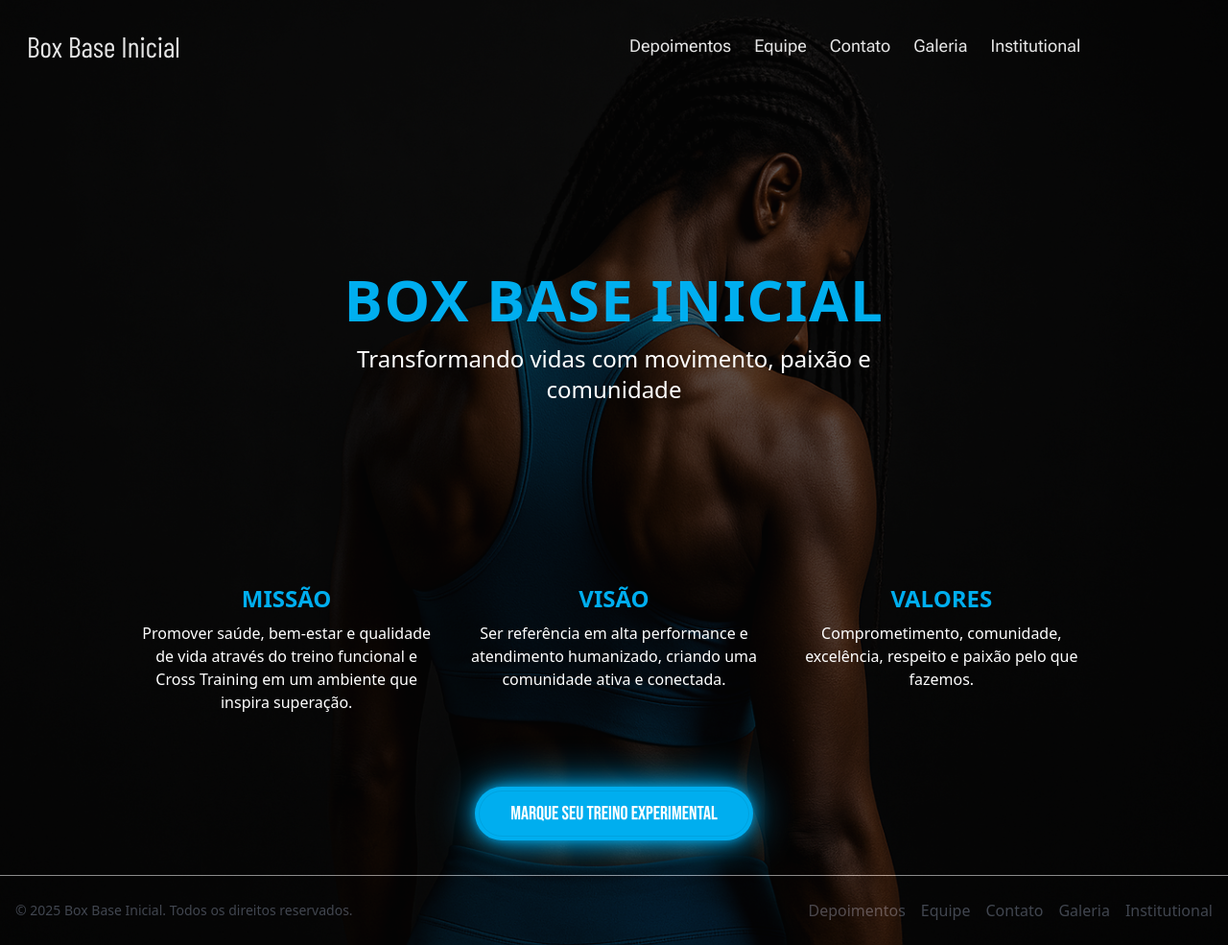
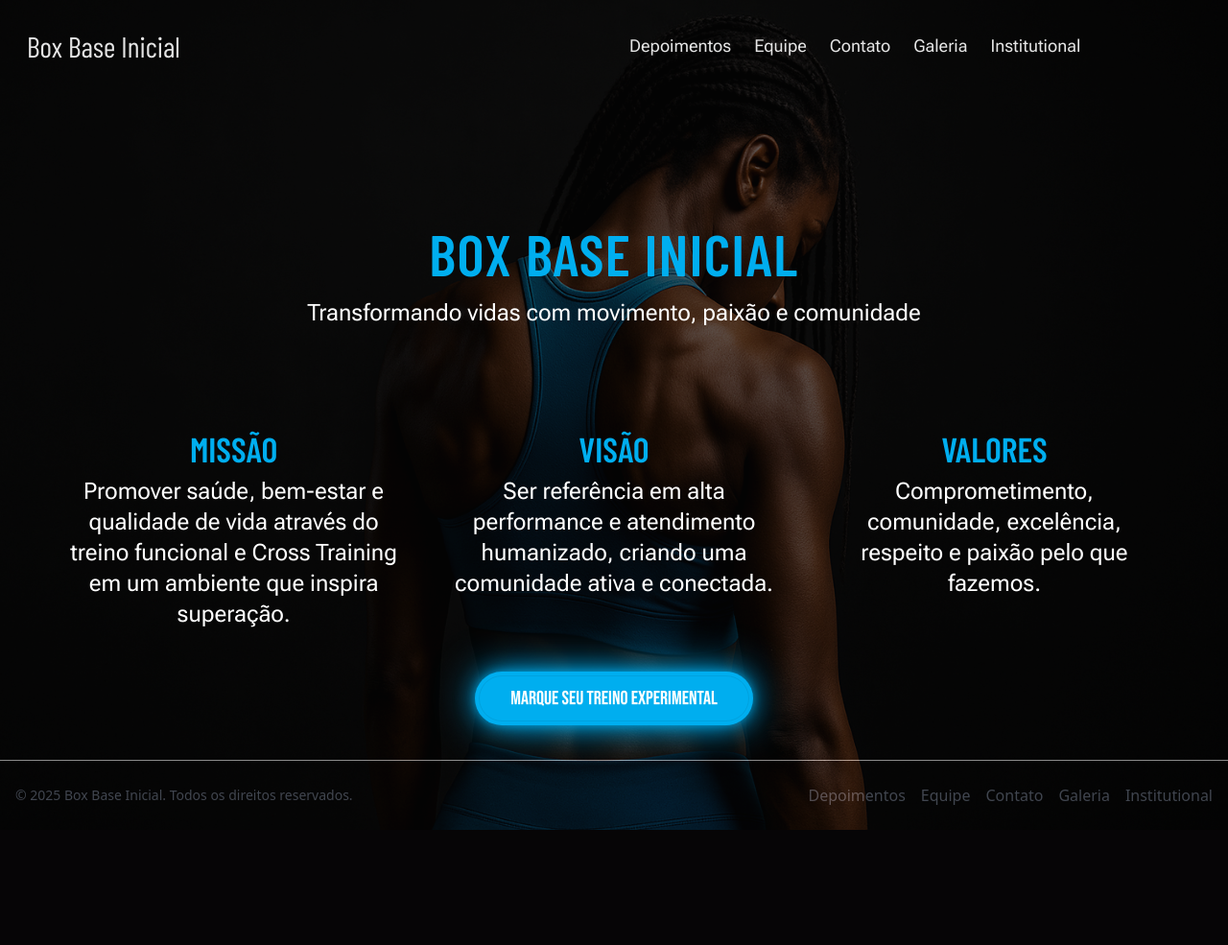
Before and after one commit to bessavagner/template-mark03-bbi, a Python web app: template src/templates/pages/institutional.html in a window 1280 px wide. Shown: the whole page at 96% size. After the commit the page ends 865 px from the top, so only its background shows below. Run offline with Jinja, Linux system fonts and the light colour scheme; the template is opened without the code that fills it, so the values that code supplies are empty; some libraries are stand-ins or nearby versions; some web fonts are replaced.

Commit message:
fix: adjust spacing

```diff
--- a/src/templates/pages/institutional.html
+++ b/src/templates/pages/institutional.html
@@ -6,15 +6,15 @@
 <section id="app-institucional" class="flex flex-col justify-start w-full">
   <img id="hero-bg" src="{{ static('images/institucional-bg.png') }}" alt="Imagem de fundo do box Base Inicial"
     class="absolute inset-0 w-full h-full object-cover opacity-40 z-10" />
-  <div id="app-institucional" class="mt-40 z-20">
+  <div id="app-institucional" class="h-full mt-10 md:mt-40 z-20">
     <section id="institucional" class="relative w-full text-white overflow-hidden">
-      <div class="h-96 " style="background-image: {{ static('images/institucional-bg.png') }};">
+      <div class="h-56 md:h-64" style="background-image: {{ static('images/institucional-bg.png') }};">
         <div class="h-full w-full flex items-center justify-center">
           <div class="text-center px-4">
-            <h2 class="text-4xl md:text-6xl font-bold tracking-wide uppercase text-primary">
+            <h2 class="text-4xl md:text-6xl font-bold tracking-wide uppercase text-primary barlow-condensed-semibold">
               Box Base Inicial
             </h2>
-            <p class="mt-4 text-lg md:text-2xl font-light max-w-2xl mx-auto">
+            <p class="mt-4 text-lg md:text-2xl max-w-2xl mx-auto roboto-flex-400">
               Transformando vidas com movimento, paixão e comunidade
             </p>
           </div>
@@ -22,30 +22,28 @@
       </div>
 
       <!-- Conteúdo -->
-      <div class="max-w-5xl mx-auto py-16 px-4 grid grid-cols-1 md:grid-cols-3 gap-8">
+      <div class="max-w-11/12 mx-auto py-2 md:py-8 px-4 grid grid-rows-3 gap-4 md:grid-rows-1 md:grid-cols-3 md:gap-12">
         <!-- Missão -->
         <div class="text-center">
-          <h3 class="text-2xl font-semibold text-primary mb-2 uppercase">Missão</h3>
-          <p class="text-base font-light">
+          <h3 class="text-4xl text-primary mb-2 uppercase barlow-condensed-semibold">Missão</h3>
+          <p class="text-md md:text-2xl roboto-flex-400">
             Promover saúde, bem-estar e qualidade de vida através do treino funcional e Cross Training em um ambiente
             que inspira superação.
           </p>
         </div>
         <!-- Visão -->
         <div class="text-center">
-          <h3 class="text-2xl font-semibold text-primary mb-2 uppercase">Visão</h3>
-          <p class="text-base font-light">
+          <h3 class="text-4xl text-primary mb-2 uppercase barlow-condensed-semibold">Visão</h3>
+          <p class="text-md md:text-2xl roboto-flex-400">
             Ser referência em alta performance e atendimento humanizado, criando uma comunidade ativa e conectada.
           </p>
         </div>
         <!-- Valores -->
         <div class="text-center">
-          <h3 class="text-2xl font-semibold text-primary mb-2 uppercase">Valores</h3>
-          <ul class="text-base font-light list-disc list-inside space-y-1">
-            <p class="text-base font-light">
-              Comprometimento, comunidade, excelência, respeito e paixão pelo que fazemos.
-            </p>
-          </ul>
+          <h3 class="text-4xl text-primary mb-2 uppercase barlow-condensed-semibold">Valores</h3>
+          <p class="text-md md:text-2xl roboto-flex-400">
+            Comprometimento, comunidade, excelência, respeito e paixão pelo que fazemos.
+          </p>
         </div>
       </div>
 
```
Also changed, not shown: src/static/css/styles.css.
